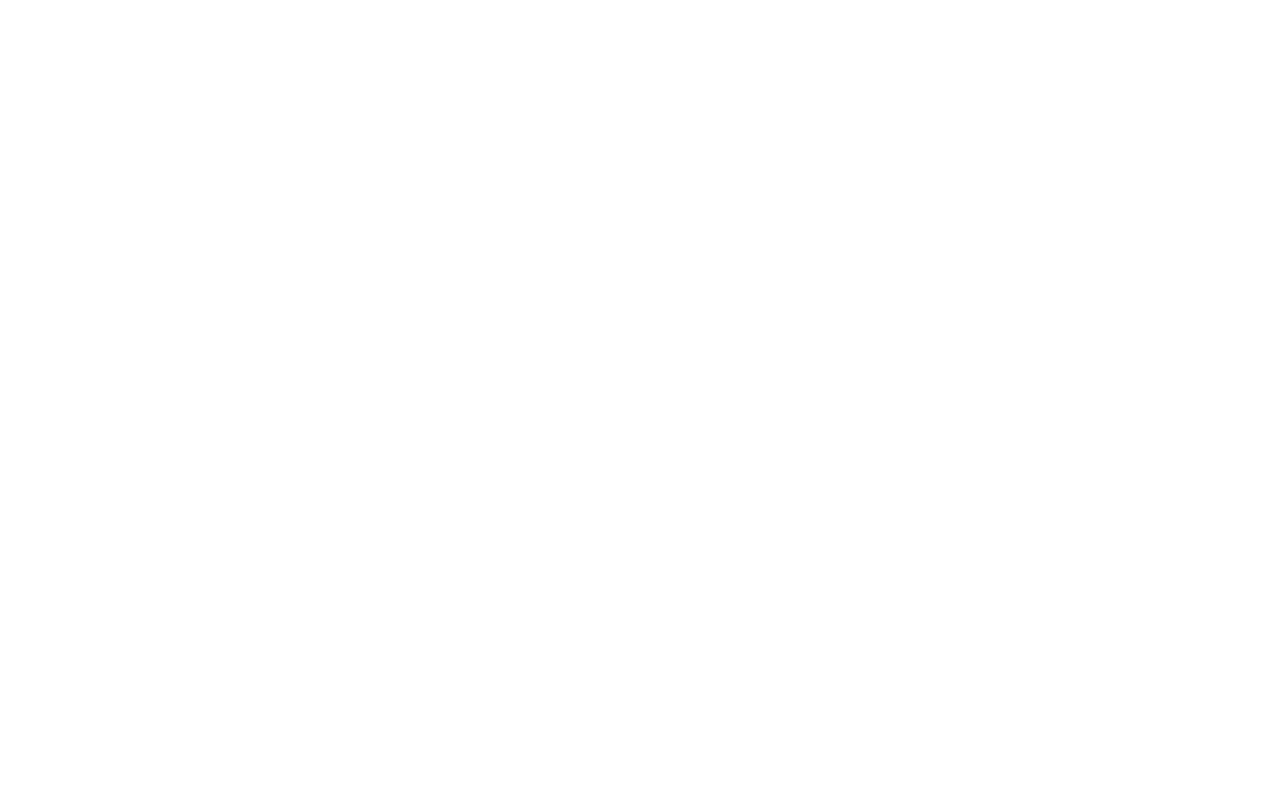
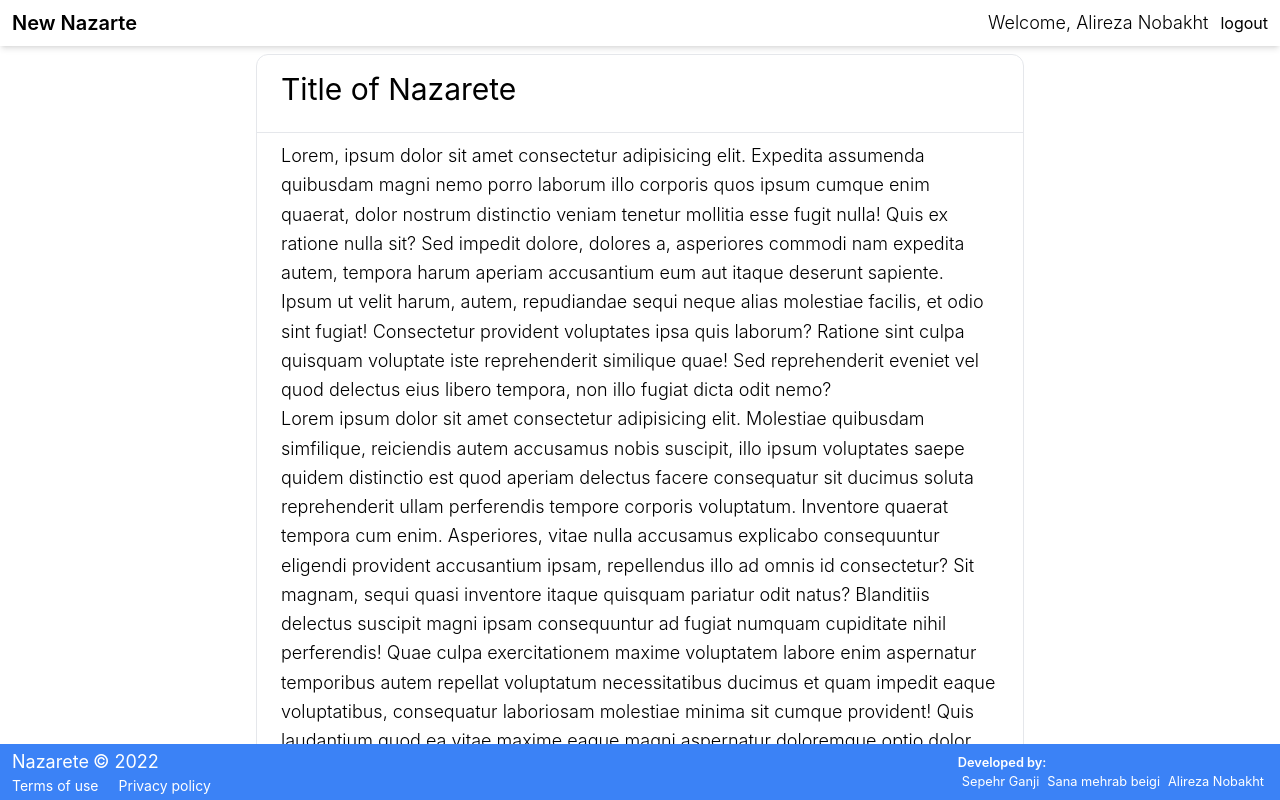
Before and after one commit to alirezanobakht13/Nazarete, a React (Create React App) app: page /mainPage in a window 1280 px wide. Before the commit this address had no page. Built offline with nearby package versions, Linux system fonts and the light colour scheme.

Commit message:
Nazerete Main page added

```diff
--- a/package.json
+++ b/package.json
@@ -4,6 +4,7 @@
   "private": true,
   "dependencies": {
     "@fortawesome/fontawesome-svg-core": "^6.1.1",
+    "@fortawesome/free-regular-svg-icons": "^6.1.1",
     "@fortawesome/free-solid-svg-icons": "^6.1.1",
     "@fortawesome/react-fontawesome": "^0.1.18",
     "@testing-library/jest-dom": "^5.16.4",
@@ -13,6 +14,7 @@
     "@types/node": "^16.11.36",
     "@types/react": "^18.0.9",
     "@types/react-dom": "^18.0.5",
+    "font-awesome": "^4.7.0",
     "react": "^18.1.0",
     "react-dom": "^18.1.0",
     "react-router-dom": "^6.3.0",
--- a/public/index.html
+++ b/public/index.html
@@ -15,6 +15,9 @@
       user's mobile device or desktop. See https://developers.google.com/web/fundamentals/web-app-manifest/
     -->
     <link rel="manifest" href="%PUBLIC_URL%/manifest.json" />
+
+    <link rel="stylesheet" href="https://use.fontawesome.com/releases/v5.15.4/css/all.css" integrity="sha384-DyZ88mC6Up2uqS4h/KRgHuoeGwBcD4Ng9SiP4dIRy0EXTlnuz47vAwmeGwVChigm" crossorigin="anonymous"/>
+
     <!--
       Notice the use of %PUBLIC_URL% in the tags above.
       It will be replaced with the URL of the `public` folder during the build.
--- a/src/Components/Footer.tsx
+++ b/src/Components/Footer.tsx
@@ -3,24 +3,26 @@
 
 export default function Footer(porps?: any) {
     return (
-        <footer className="w-full py-3 px-4 bg-blue-500 flex justify-between items-center">
-            <div className="flex flex-col text-white ">
-                <div className="items-center text-xl">
-                    <span className="pr-1 text-2xl font-normal leading-normal">
+        <footer className="w-full py-1 px-3 bg-blue-500 flex justify-between items-center">
+            <div className="flex flex-col text-white mr-1">
+                <div className="items-center text-lg">
+                    <span className="pr-1 font-normal leading-normal">
                         Nazarete
                     </span>
                     © 2022
                 </div>
-                <div className="text-lg">
+                <div className="text-sm">
                     <a href="/terms-of-use" className="pr-5">Terms of use</a>
                     <a href="/privacy" className="pr-5">Privacy policy</a>
                 </div>
             </div>
-            <div className="text-white flex flex-col leading-normal">
-                <div className="font-semibold">Developed by:</div>
-                <div className="pl-2">Sepehr Ganji</div>
-                <div className="pl-2">Sana mehrab beigi</div>
-                <div className="pl-2">Alireza Nobakht</div>
+            <div className="text-white flex flex-col leading-normal ml-1">
+                <small className="font-semibold">Developed by:</small>
+                <div className="flex flex-wrap">
+                <small className="px-1 font-normal leading-normal">Sepehr Ganji</small>
+                <small className="px-1 font-normal leading-normal">Sana mehrab beigi</small>
+                <small className="px-1 font-normal leading-normal">Alireza Nobakht</small>
+                </div>
             </div>
         </footer>
     )
--- /dev/null
+++ b/src/Components/Header.tsx
@@ -0,0 +1,24 @@
+import React from "react";
+import { ReactDOM } from "react";
+
+export default function Header(porps?: any) {
+    return (
+        <header className="w-full shadow-md">
+            <div className="w-full py-2 px-3 flex justify-between items-center">
+                <div className="text-xl font-normal leading-normal">
+                    <button className="font-semibold hover:text-gray-600">
+                        New Nazarte
+                    </button>
+                </div>
+                <div className="flex items-center justify-center content-center text-center">
+                    <p className="text-lg font-light leading-relaxed pr-3">
+                        Welcome, Alireza Nobakht
+                    </p>
+                    <button className="text-md font-normal leading-normal hover:text-gray-600">
+                        logout
+                    </button>
+                </div>
+            </div>
+        </header>
+    )
+}
--- /dev/null
+++ b/src/Components/Nazarete.tsx
@@ -0,0 +1,55 @@
+import { findIconDefinition } from "@fortawesome/fontawesome-svg-core";
+import { faR, faThumbsDown } from "@fortawesome/free-solid-svg-icons";
+import { FontAwesomeIcon } from "@fortawesome/react-fontawesome";
+import React, { useState } from "react";
+import { ReactDOM } from "react";
+
+export default function Nazarete(props?: any) {
+
+    const [voteState, setVoteState] = useState(0);
+    const [likeCount, setLikeCount] = useState(10);
+    const [neutralCount, setNeutralCount] = useState(5);
+    const [dislikeCount, setDislikeCount] = useState(34);
+
+    const i1 = <i className="far fa-regular fa-thumbs-down text-red-500 text-3xl"></i>;
+    const i2 = <h1>shit</h1>;
+
+
+    return (
+        <section className="w-4/5 lg:w-3/5 mx-auto my-2">
+            <div className="w-full rounded-xl border flex flex-col">
+                <div className="my-3 mx-6 ">
+                    <h4 className="text-3xl font-normal leading-normal mt-0 mb-2">
+                        Title of Nazarete
+                    </h4>
+                </div>
+                <hr />
+                <div className="my-2 mx-6">
+                    <p className="text-lg font-light leading-relaxed mt-0 mb-4 ">
+                        Lorem, ipsum dolor sit amet consectetur adipisicing elit. Expedita assumenda quibusdam magni nemo porro laborum illo corporis quos ipsum cumque enim quaerat, dolor nostrum distinctio veniam tenetur mollitia esse fugit nulla! Quis ex ratione nulla sit? Sed impedit dolore, dolores a, asperiores commodi nam expedita autem, tempora harum aperiam accusantium eum aut itaque deserunt sapiente. Ipsum ut velit harum, autem, repudiandae sequi neque alias molestiae facilis, et odio sint fugiat! Consectetur provident voluptates ipsa quis laborum? Ratione sint culpa quisquam voluptate iste reprehenderit similique quae! Sed reprehenderit eveniet vel quod delectus eius libero tempora, non illo fugiat dicta odit nemo?<br />
+                        Lorem ipsum dolor sit amet consectetur adipisicing elit. Molestiae quibusdam simfilique, reiciendis autem accusamus nobis suscipit, illo ipsum voluptates saepe quidem distinctio est quod aperiam delectus facere consequatur sit ducimus soluta reprehenderit ullam perferendis tempore corporis voluptatum. Inventore quaerat tempora cum enim. Asperiores, vitae nulla accusamus explicabo consequuntur eligendi provident accusantium ipsam, repellendus illo ad omnis id consectetur? Sit magnam, sequi quasi inventore itaque quisquam pariatur odit natus? Blanditiis delectus suscipit magni ipsam consequuntur ad fugiat numquam cupiditate nihil perferendis! Quae culpa exercitationem maxime voluptatem labore enim aspernatur temporibus autem repellat voluptatum necessitatibus ducimus et quam impedit eaque voluptatibus, consequatur laboriosam molestiae minima sit cumque provident! Quis laudantium quod ea vitae maxime eaque magni aspernatur doloremque optio dolor. Quo sint delectus, atque quos nisi repellat alias a recusandae? Explicabo eligendi, nesciunt, iusto ab accusantium quia delectus eveniet cupiditate nobis eaque quisquam a tempore, amet nam repellendus in libero dolores maiores.<br />
+                        I will be the leader of a company that ends up being worth billions
+                        of dollars, because I got the answers. I understand culture. I am
+                        the nucleus. I think that's a responsibility that I have, to push
+                        possibilities, to show people, this is the level that things could
+                        be at
+                    </p>
+                </div>
+                <div className="w-full flex">
+                    <button className="w-1/3 pb-2 pt-5 justify-center items-center text-center text-3xl rounded-bl-xl hover:border-b-4 hover:border-red-500" onClick={() => { setVoteState(curr => { return curr === 1 ? 0 : 1 }) }}>
+                        <i className={`fa-thumbs-down text-red-500 ${voteState === 1 ? "fa" : "far"}`}></i>
+                        <p className="text-base font-light leading-relaxed mt-0 mb-4 text-red-800">{dislikeCount}</p>
+                    </button>
+                    <button className="w-1/3 pb-2 pt-5 justify-center items-center text-center text-3xl hover:border-b-4 hover:border-blue-500" onClick={() => { setVoteState(curr => { return curr === 2 ? 0 : 2 }) }}>
+                        <i className={`fa-stop-circle text-blue-500 ${voteState === 2 ? "fa" : "far"}`}></i>
+                        <p className="text-base font-light leading-relaxed mt-0 mb-4 text-blue-800">{neutralCount}</p>
+                    </button>
+                    <button className="w-1/3 pb-2 pt-5 justify-center items-center text-center text-3xl rounded-br-xl hover:border-b-4 hover:border-green-500" onClick={() => { setVoteState(curr => { return curr === 3 ? 0 : 3 }) }}>
+                        <i className={`fa-thumbs-up text-green-500 ${voteState === 3 ? "fa" : "far"}`}></i>
+                        <p className="text-base font-light leading-relaxed mt-0 mb-4 text-green-800">{likeCount}</p>
+                    </button>
+                </div>
+            </div>
+        </section>
+    )
+}
--- a/src/Pages/Login.tsx
+++ b/src/Pages/Login.tsx
@@ -6,7 +6,7 @@
 
 export default function Login(props?: any) {
 
-    const [invalid,setInvalid] = useState(false)
+    const [invalid, setInvalid] = useState(false)
 
     return (
         <div className="flex flex-col h-screen">
@@ -38,7 +38,7 @@
                                 </span>
                             </div>
                         </div>
-                        <div className={"flex w-full justify-end mb-1 " + (!invalid? 'hidden':'')}>
+                        <div className={"flex w-full justify-end mb-1 " + (!invalid ? 'hidden' : '')}>
                             <small className="font-normal leading-normal text-red-500">
                                 Username password combination is wrong!
                             </small>
--- /dev/null
+++ b/src/Pages/MainPage.tsx
@@ -0,0 +1,22 @@
+import React from "react";
+import { ReactDOM } from "react";
+import Footer from "../Components/Footer";
+import Header from "../Components/Header";
+import Nazarete from "../Components/Nazarete";
+
+export default function MainPage(props?: any){
+    return (
+        <div className="h-screen flex flex-col">
+            <div>
+                <Header />
+            </div>
+            <div className="overflow-auto w-full grow">
+                <Nazarete />
+                <Nazarete />
+            </div>
+            <div>
+                <Footer />
+            </div>
+        </div>
+    );
+}
--- a/src/index.tsx
+++ b/src/index.tsx
@@ -7,21 +7,23 @@
 import Login from './Pages/Login';
 import HomePage from './Pages/HomePage';
 import SignUp from './Pages/Signup';
+import MainPage from './Pages/MainPage';
 
 const root = ReactDOM.createRoot(
     document.getElementById('root') as HTMLElement
 );
 root.render(
-    <React.StrictMode>
+    // <React.StrictMode>
         <BrowserRouter>
             {/* <App /> */}
             <Routes>
                 <Route path="/" element={<HomePage />} />
                 <Route path="/login" element={<Login />} />
                 <Route path="/signup" element={<SignUp />} />
+                <Route path="/mainPage" element={<MainPage/>} />
             </Routes>
         </BrowserRouter>
-    </React.StrictMode>
+    // {/* </React.StrictMode> */}
 );
 
 // If you want to start measuring performance in your app, pass a function
```
Also changed, not shown: src/Pages/Signup.tsx (+8 -8 lines), 1 other file (tests, documents, lock files or other folders). Lines whose indentation alone changed are shown as unchanged.
